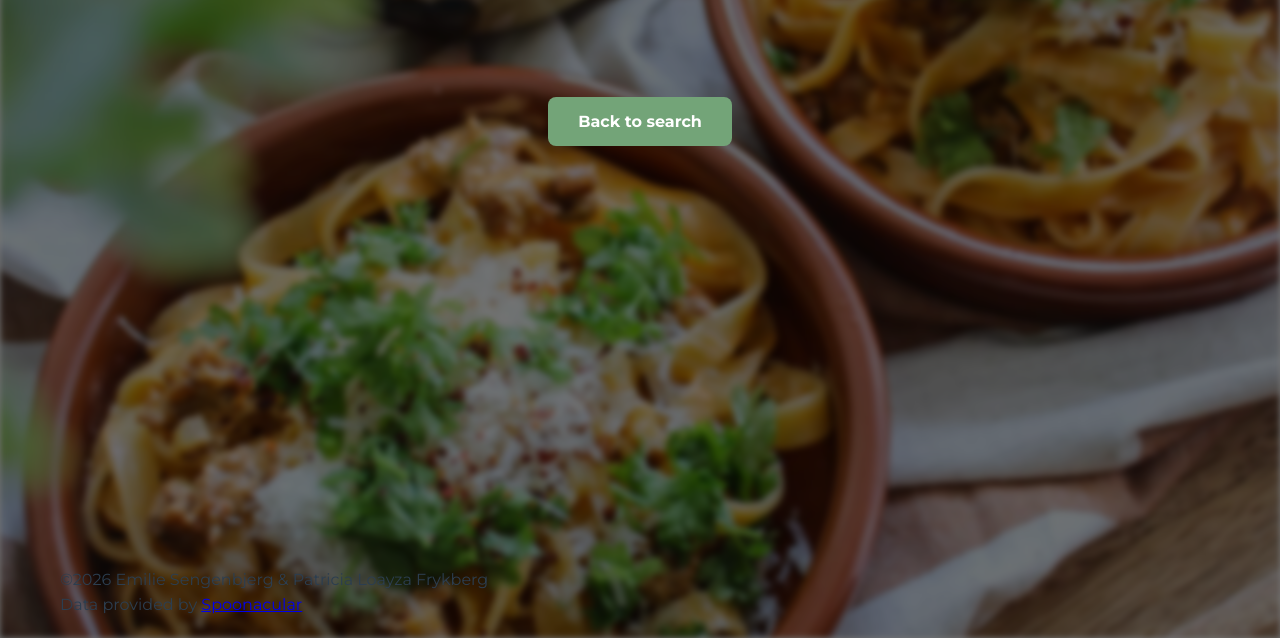
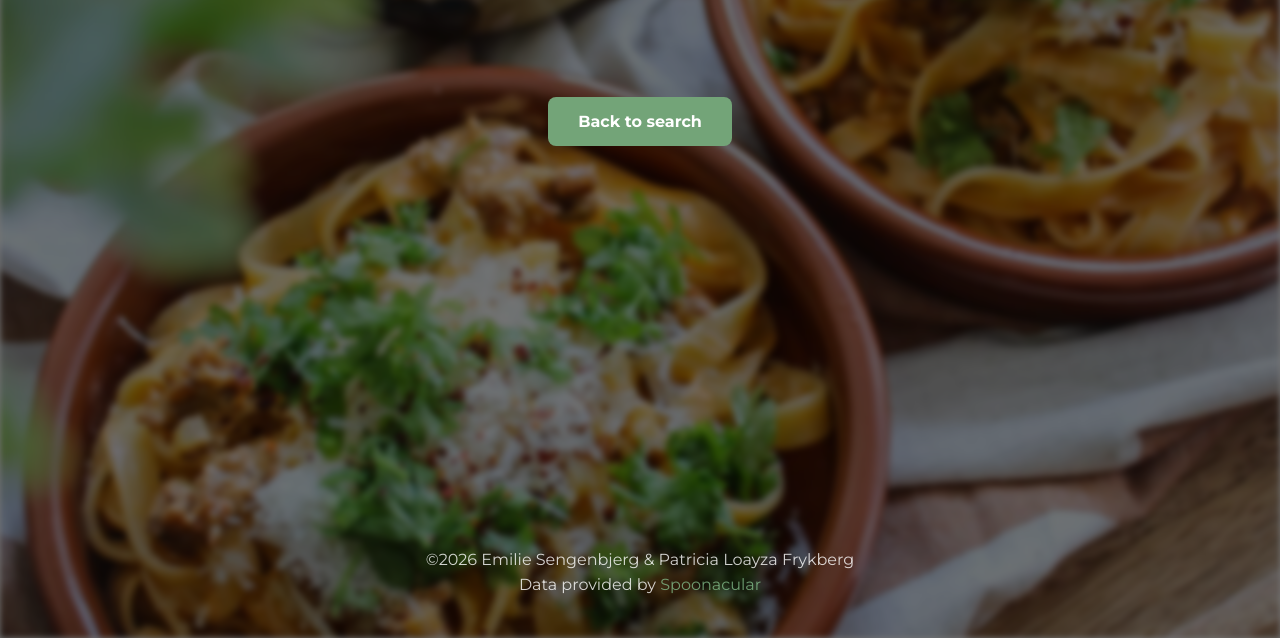
Before and after one commit to Patricia-LF/plan2plate, a website: page src/recipe.html in a window 1280 px wide. Shown: the part 162-800 px from the top of the page. Drawn offline with Linux system fonts and the light colour scheme; files whose address does not match are found by name; a web font is replaced by a local one.

Commit message:
Added link rel to footer

```diff
--- a/src/recipe.html
+++ b/src/recipe.html
@@ -13,6 +13,7 @@
     <link rel="stylesheet" href="/css/general.css" />
     <link rel="stylesheet" href="/css/header.css" />
     <link rel="stylesheet" href="/css/recipePage.css" />
+    <link rel="stylesheet" href="/css/footer.css" />
     <link rel="stylesheet" href="/css/mediaquery.css" />
   </head>
   <body>
```
